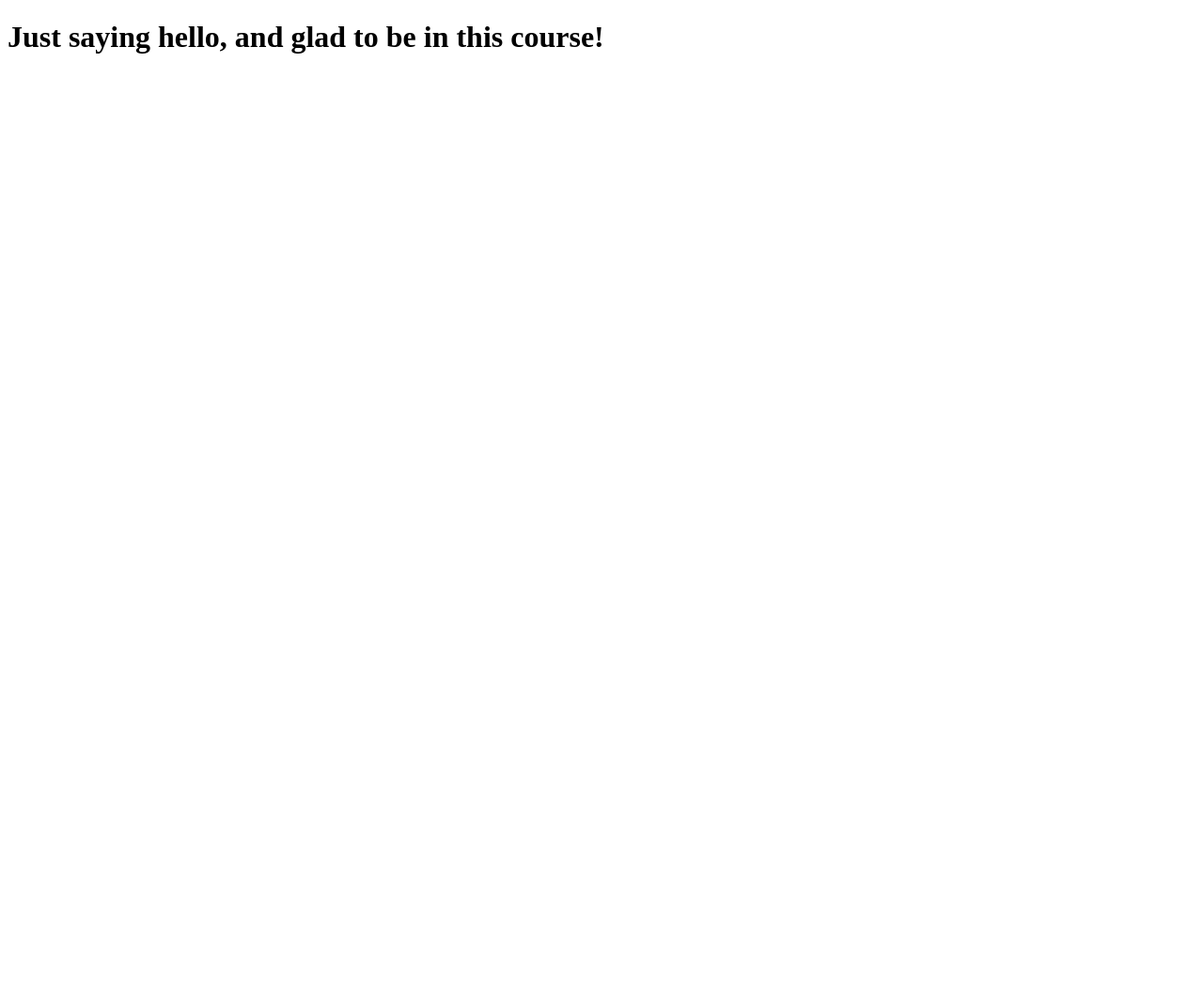
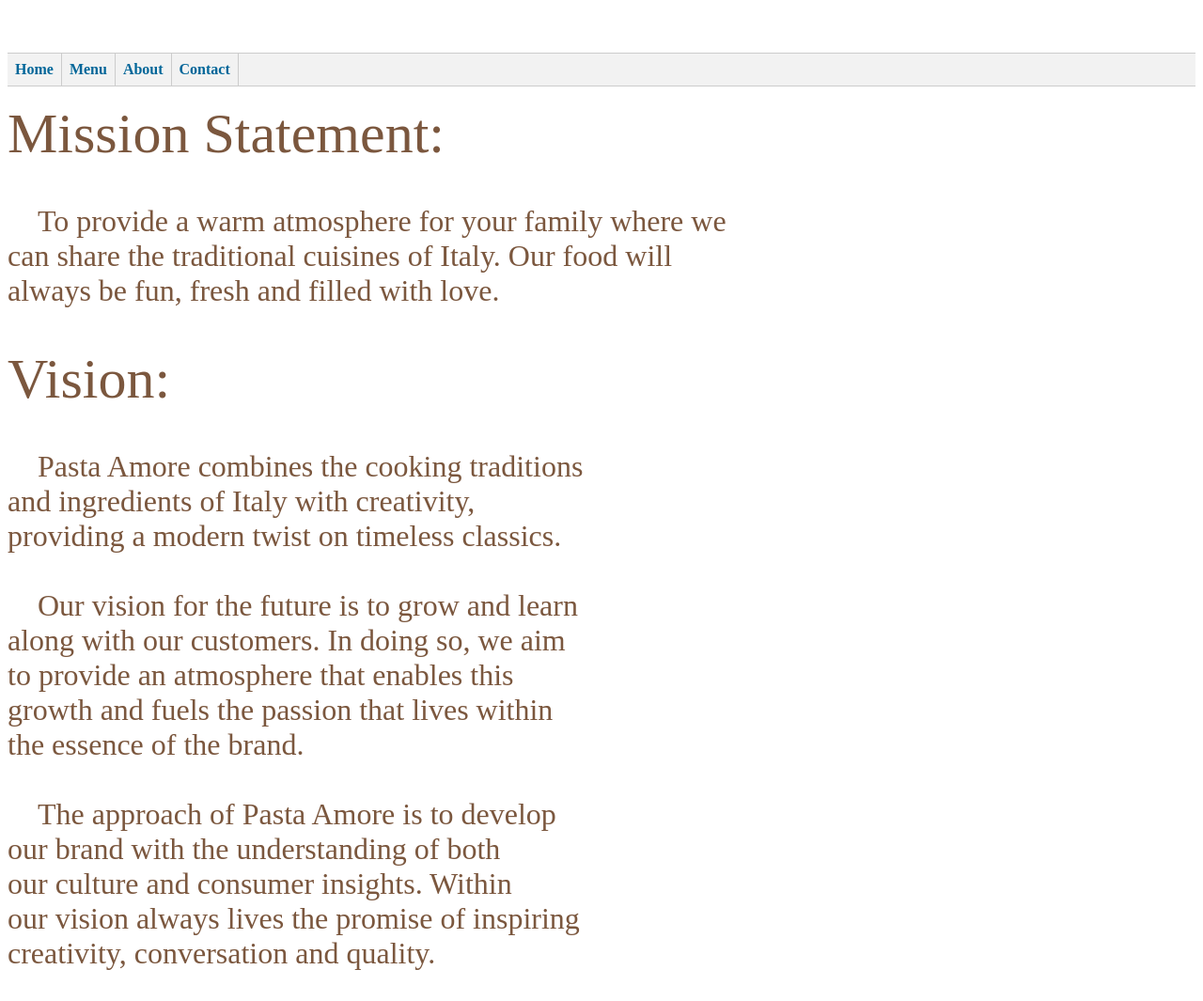
Before and after one commit to iGFarr/GRA-310-website, a plain HTML site: page index.html in a window 1280 px wide. Shown: the whole page at 94% size. Before the commit the page ends 800 px from the top, so only its background shows below. Drawn offline with Linux system fonts and the light colour scheme; a web font is replaced by a local one.

Commit message:
Set up site navigation and css file

```diff
--- a/index.html
+++ b/index.html
@@ -5,13 +5,47 @@
     <meta charset="utf-8">
     <meta name="viewport" content="width=device-width, initial-scale=1">
 
-    <title>Hello Professor</title>
-    <meta name="description" content="just setting up boilerplate stuff">
+    <title>Pasta Amore Home</title>
+    <meta name="description" content="An overview of Pasta Amore and some helpful links.">
     <meta name="author" content="Isaac Farr">
-</head>
+    <link rel="stylesheet" href="https://use.typekit.net/efx1yrv.css">
+    <link rel="stylesheet" href="root_folder/css/stylesheet.css">
+
 <body>
-    <h1>
-        Just saying hello, and glad to be in this course!
-    </h1>
+    <ul id="nav">
+        <li><a href="index.html">Home</a></li>
+        <li><a href="root_folder/html/menu.html">Menu</a></li>
+        <li><a href="root_folder/html/about.html">About</a></li>
+        <li><a href="root_folder/html/contact.html">Contact</a></li>
+    </ul>
+    <div>
+        <h1 id="primaryFont" style="color: #7b573e; font-size: 60px; text-align: left;">
+            Mission Statement:
+        </h1>
+        <p id="primaryFont" style="color: #7b573e; font-size: xx-large; text-align: left;">
+            &emsp;To provide a warm atmosphere for your family where we<br>
+            can share the traditional cuisines of Italy. Our food will<br>
+            always be fun, fresh and filled with love.<br>
+        </p>
+        <h1 id="primaryFont" style="color: #7b573e; font-size: 60px; text-align: left;">
+            Vision:
+        </h1>
+        <p id="primaryFont" style="color: #7b573e; font-size: xx-large; text-align: left;">
+            &emsp;Pasta Amore combines the cooking traditions<br>
+            and ingredients of Italy with creativity,<br>
+            providing a modern twist on timeless classics.<br><br>
+            &emsp;Our vision for the future is to grow and learn<br>
+            along with our customers. In doing so, we aim<br>
+            to provide an atmosphere that enables this<br>
+            growth and fuels the passion that lives within<br>
+            the essence of the brand.<br><br>
+            &emsp;The approach of Pasta Amore is to develop<br>
+            our brand with the understanding of both<br>
+            our culture and consumer insights. Within<br>
+            our vision always lives the promise of inspiring<br>
+            creativity, conversation and quality.<br>
+        </p>
+    </div>
 </body>
+
 </html>
--- /dev/null
+++ b/root_folder/css/stylesheet.css
@@ -0,0 +1,26 @@
+#nav {
+    width: 100%;
+    float: left;
+    padding: 0;
+    list-style: none;
+    background-color: #f2f2f2;
+    border-bottom: 1px solid #ccc;
+    border-top: 1px solid #ccc;
+    justify-content: center;
+}
+
+#nav li a {
+    float: left;
+    display: block;
+    padding: 8px;
+    text-decoration: none;
+    font-weight: bold;
+    color: #069;
+    border-right: 1px solid #ccc;
+}
+
+#primaryFont {
+    font-family: "goudy-old-style", serif;
+    font-weight: 400;
+    font-style: normal;
+}
```
Also changed, not shown: root_folder/html/about.html (added, +27 -0 lines), root_folder/html/contact.html (added, +27 -0 lines), root_folder/html/menu.html (added, +27 -0 lines).
